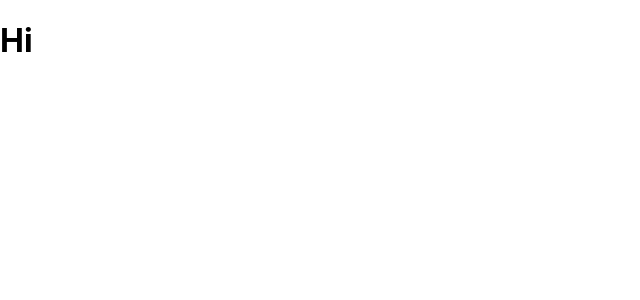
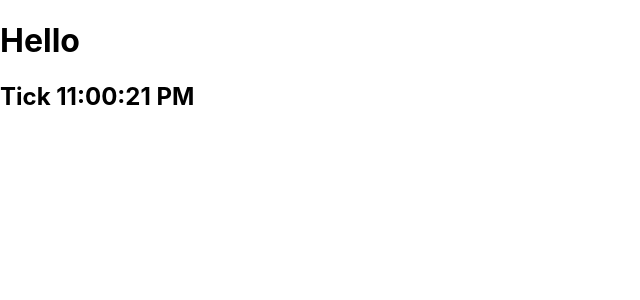
Before and after one commit to fatehrehman/react-app-try, a React (Create React App) app: page / in a window 1280 px wide. Shown: the top 300 px of the page, without its empty margins (0-640 px from the left). Built offline with nearby package versions, Linux system fonts and the light colour scheme.

Commit message:
Chapter 2-2

```diff
--- a/src/index.js
+++ b/src/index.js
@@ -4,9 +4,18 @@ import "./index.css";
 //import App from "./App";
 import reportWebVitals from "./reportWebVitals";
 
-const elementX = <h1>Hi</h1>;
+function clock() {
+  const elementX = (
+    <div>
+      <h1>Hello</h1>
+      <h2>Tick {new Date().toLocaleTimeString()}</h2>
+    </div>
+  );
+  root.render(elementX);
+}
+setInterval(clock, 1000);
+
 const root = ReactDOM.createRoot(document.getElementById("root"));
-root.render(elementX);
 
 // If you want to start measuring performance in your app, pass a function
 // to log results (for example: reportWebVitals(console.log))
```
